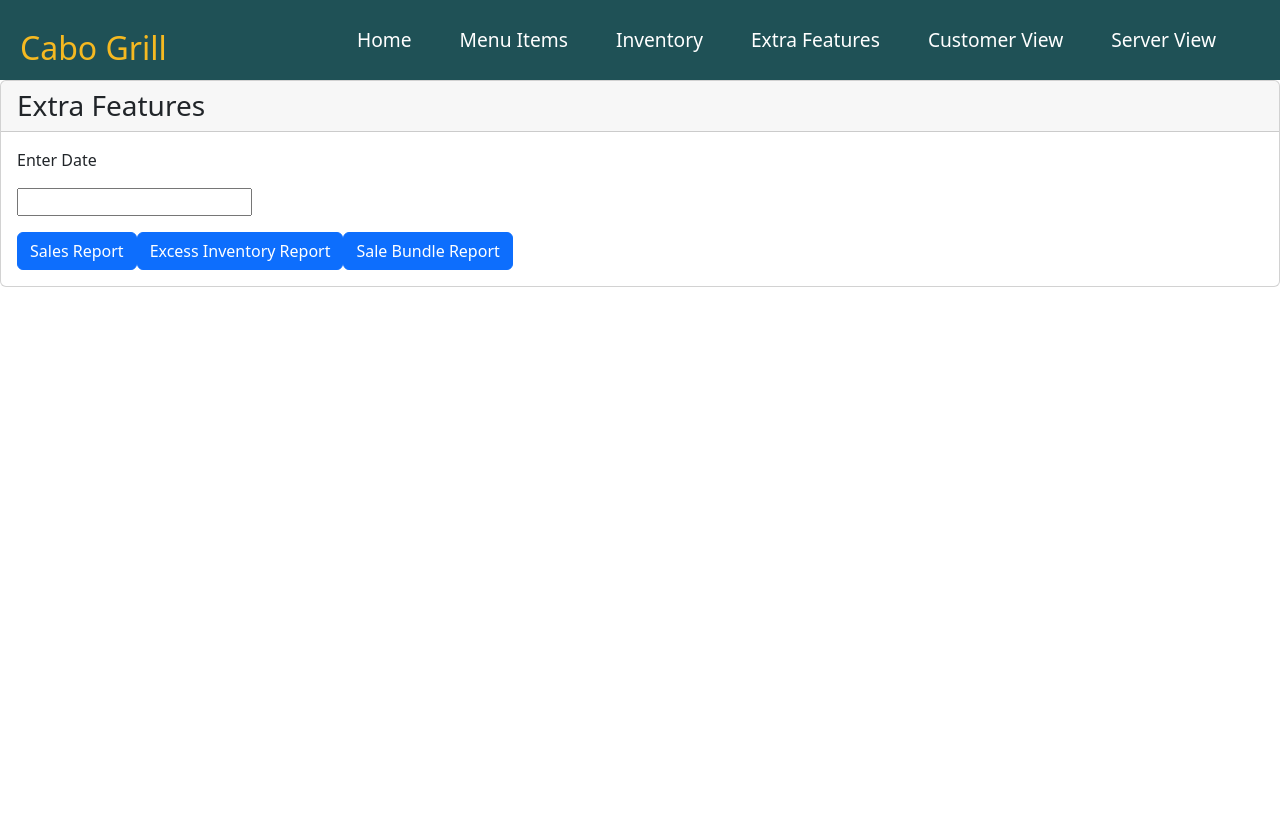
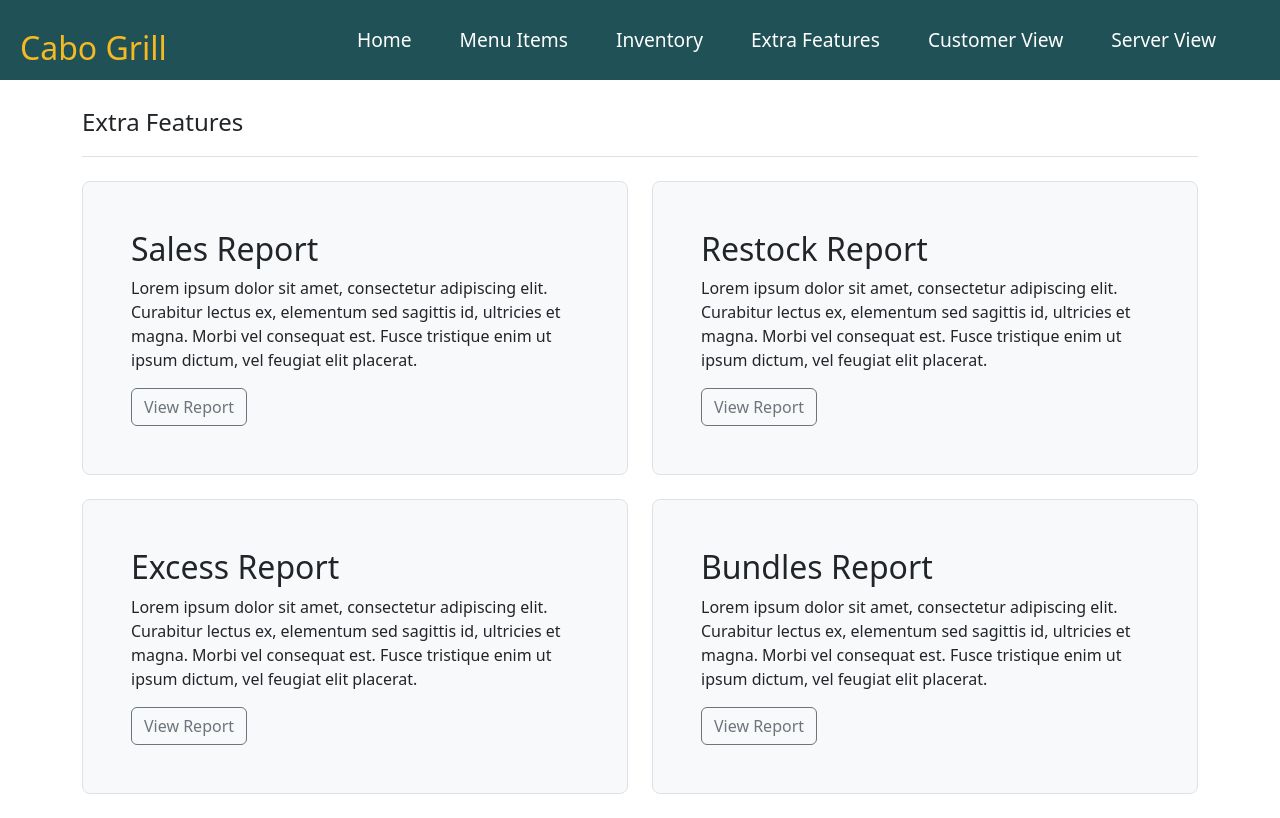
Before and after one commit to jacobtt21/CSCE-315-Team-82-React, a React (Create React App) app: page /ExtraFeatures in a window 1280 px wide. Built offline with nearby package versions, Linux system fonts and the light colour scheme.

Commit message:
create extra features landing page

```diff
--- /dev/null
+++ b/src/Manager/Components/ExtraFeatures.css
@@ -0,0 +1,6 @@
+.row {
+	/* display:flex;
+	justify-content:center; */
+	flex-wrap: wrap;
+	margin: auto;
+}
--- a/src/Manager/Components/ExtraFeatures.js
+++ b/src/Manager/Components/ExtraFeatures.js
@@ -10,28 +10,50 @@ export const ExtraFeatures = () => {
   const handleChange = (event) => {setDescription((event).target.value)}
   const handleSubmit = (event) => {(event).preventDefault(); console.log(description)}
   return (
-    <div>
-      <Card>
-          <Card.Header>
-            <h3 className="d-inline align-middle">Extra Features</h3>
-          </Card.Header>
-          <Card.Body>
-      <p>Enter Date</p>
-      <form>
-        <input
-          type = "text"
-          name = "description"
-          id="description"
-          value={description}
-          onChange={handleChange}>
-        </input>
-      </form>
-      <p ></p>
-      <Button variant="primary">Sales Report</Button>
-      <Button variant="primary">Excess Inventory Report</Button>
-      <Button variant="primary">Sale Bundle Report</Button>
-      </Card.Body>
-      </Card>
-    </div>
+    <>
+      <div class="container py-4">
+        <header class="pb-3 mb-4 border-bottom">
+          <a href="/" class="d-flex align-items-center text-dark text-decoration-none">
+            <span class="fs-4">Extra Features</span>
+          </a>
+        </header>
+
+        <div class="row align-items-md-stretch pb-4">
+          <div class="col-md-6">
+            <div class="h-80 p-5 bg-light border rounded-3">
+              <h2>Sales Report</h2>
+              <p>Lorem ipsum dolor sit amet, consectetur adipiscing elit. Curabitur lectus ex, elementum sed sagittis id, ultricies et magna. Morbi vel consequat est. Fusce tristique enim ut ipsum dictum, vel feugiat elit placerat.</p>
+              <button class="btn btn-outline-secondary" type="button">View Report</button>
+            </div>
+          </div>
+
+          <div class="col-md-6">
+            <div class="h-80 p-5 bg-light border rounded-3">
+              <h2>Restock Report</h2>
+              <p>Lorem ipsum dolor sit amet, consectetur adipiscing elit. Curabitur lectus ex, elementum sed sagittis id, ultricies et magna. Morbi vel consequat est. Fusce tristique enim ut ipsum dictum, vel feugiat elit placerat.</p>
+              <button class="btn btn-outline-secondary" type="button">View Report</button>
+            </div>
+          </div>
+        </div>
+
+        <div class="row align-items-md-stretch">
+          <div class="col-md-6">
+            <div class="h-80 p-5 bg-light border rounded-3">
+              <h2>Excess Report</h2>
+              <p>Lorem ipsum dolor sit amet, consectetur adipiscing elit. Curabitur lectus ex, elementum sed sagittis id, ultricies et magna. Morbi vel consequat est. Fusce tristique enim ut ipsum dictum, vel feugiat elit placerat.</p>
+              <button class="btn btn-outline-secondary" type="button">View Report</button>
+            </div>
+          </div>
+
+          <div class="col-md-6">
+            <div class="h-80 p-5 bg-light border rounded-3">
+              <h2>Bundles Report</h2>
+              <p>Lorem ipsum dolor sit amet, consectetur adipiscing elit. Curabitur lectus ex, elementum sed sagittis id, ultricies et magna. Morbi vel consequat est. Fusce tristique enim ut ipsum dictum, vel feugiat elit placerat.</p>
+              <button class="btn btn-outline-secondary" type="button">View Report</button>
+            </div>
+          </div>
+        </div>
+      </div>
+    </>
   );
 };
```
